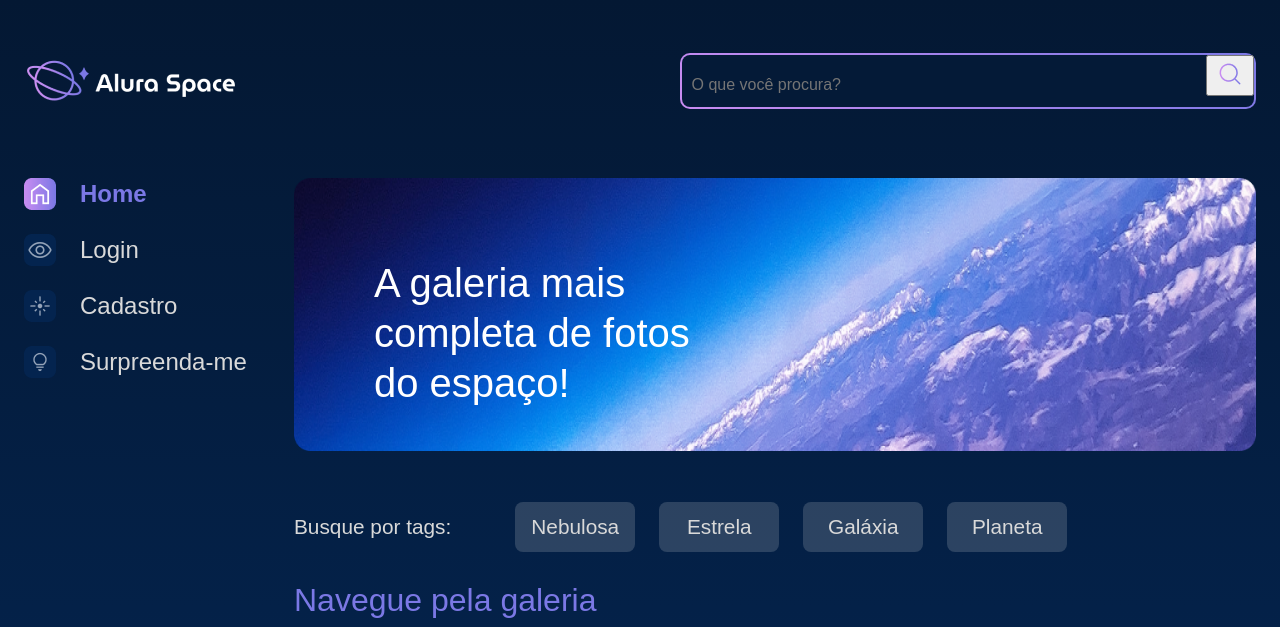
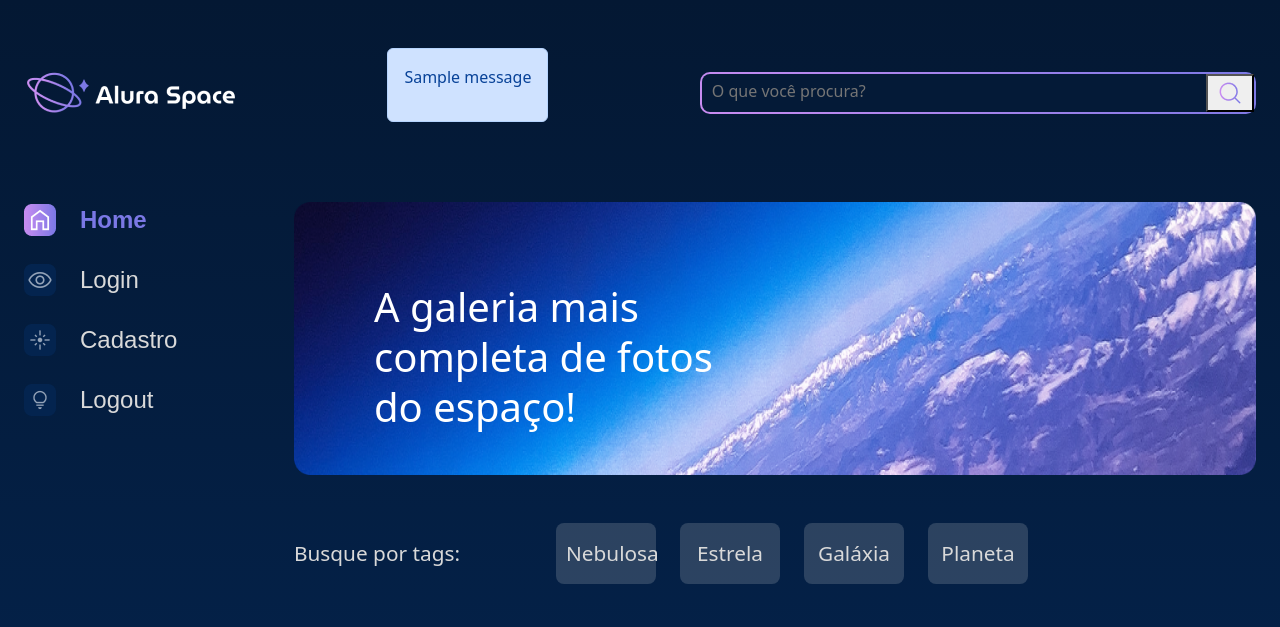
Before and after one commit to Douglasgith/Project_django, a Django app: page / in a window 1280 px wide. Shown: the top 627 px of the page. Run offline with Django 5.2, Linux system fonts and the light colour scheme; data comes from the database, SQL or seed files in the repository; both versions use the stored data as it was after the commit; one stand-in notice (Sample message) is shown.

Commit message:
Alerta msg / Logout

```diff
--- a/setup/urls.py
+++ b/setup/urls.py
@@ -23,6 +23,6 @@ from django.conf.urls.static import static
 urlpatterns = [
     path('admin/', admin.site.urls),
     path('', include('galeria.urls')),
-    path('', include('usuarios.urls')),
+    path("", include('usuarios.urls')),
 
     ]    + static(settings.MEDIA_URL, document_root=settings.MEDIA_ROOT)
--- a/templates/galeria/base.html
+++ b/templates/galeria/base.html
@@ -11,7 +11,7 @@
     <link rel="preconnect" href="https://fonts.gstatic.com" crossorigin>
     <link href="https://fonts.googleapis.com/css2?family=Poppins:wght@400;500;600&display=swap" rel="stylesheet">
     <link rel="stylesheet" href="{% static '/styles/style.css' %}">
-</head>
+    <link href="https://cdn.jsdelivr.net/npm/bootstrap@5.2.2/dist/css/bootstrap.min.css" rel="stylesheet" integrity="sha384-Zenh87qX5JnK2Jl0vWa8Ck2rdkQ2Bzep5IDxbcnCeuOxjzrPF/et3URy9Bv1WTRi" crossorigin="anonymous">
 
 <body>
     {% include 'galeria/partials/_main.html'%}
--- a/templates/galeria/partials/_main.html
+++ b/templates/galeria/partials/_main.html
@@ -2,6 +2,11 @@
 <div class="pagina-inicial">
     <header class="cabecalho">
         <img src="{% static '/assets/logo/Logo(2).png' %}" alt="Logo da Alura Space" />
+        {% for message in messages %}
+            <div class="alert alert-primary">
+                <p id="messesges">{{message}}</p>
+            </div>
+        {% endfor %}
         <div class="cabecalho__busca">
             <div class="busca__fundo">
                 <form action="{% url 'buscar' %}">
@@ -20,6 +25,6 @@
                 <a href="{% url 'index' %}"><img src="{% static '/assets/ícones/1x/Home - ativo.png' %}"> Home</a>
                 <a href="{% url 'login' %}"><img src="{% static '/assets/ícones/1x/Mais vistas - inativo.png' %}"> Login</a>
                 <a href="{% url 'cadastro' %}"><img src="{% static '/assets/ícones/1x/Novas - inativo.png' %}"> Cadastro </a>
-                <a href="#"><img src="{% static '/assets/ícones/1x/Surpreenda-me - inativo.png' %}"> Surpreenda-me</a>
+                <a href="{% url 'logout' %}"><img src="{% static '/assets/ícones/1x/Surpreenda-me - inativo.png' %}"> Logout </a>
             </nav>
         </section>
--- a/usuarios/urls.py
+++ b/usuarios/urls.py
@@ -1,7 +1,8 @@
 from django.urls import path
-from usuarios.views import login, cadastro
+from usuarios.views import login, cadastro, logout
 
 urlpatterns = [
    path('login', login, name='login'),
    path('cadastro', cadastro, name='cadastro'),
+   path('logout', logout, name='logout'),
 ]
```
Also changed, not shown: templates/usuarios/cadastro.html (+6 -1 lines), templates/usuarios/login.html (+6 -1 lines), usuarios/views.py (+11 -0 lines), db.sqlite3.
